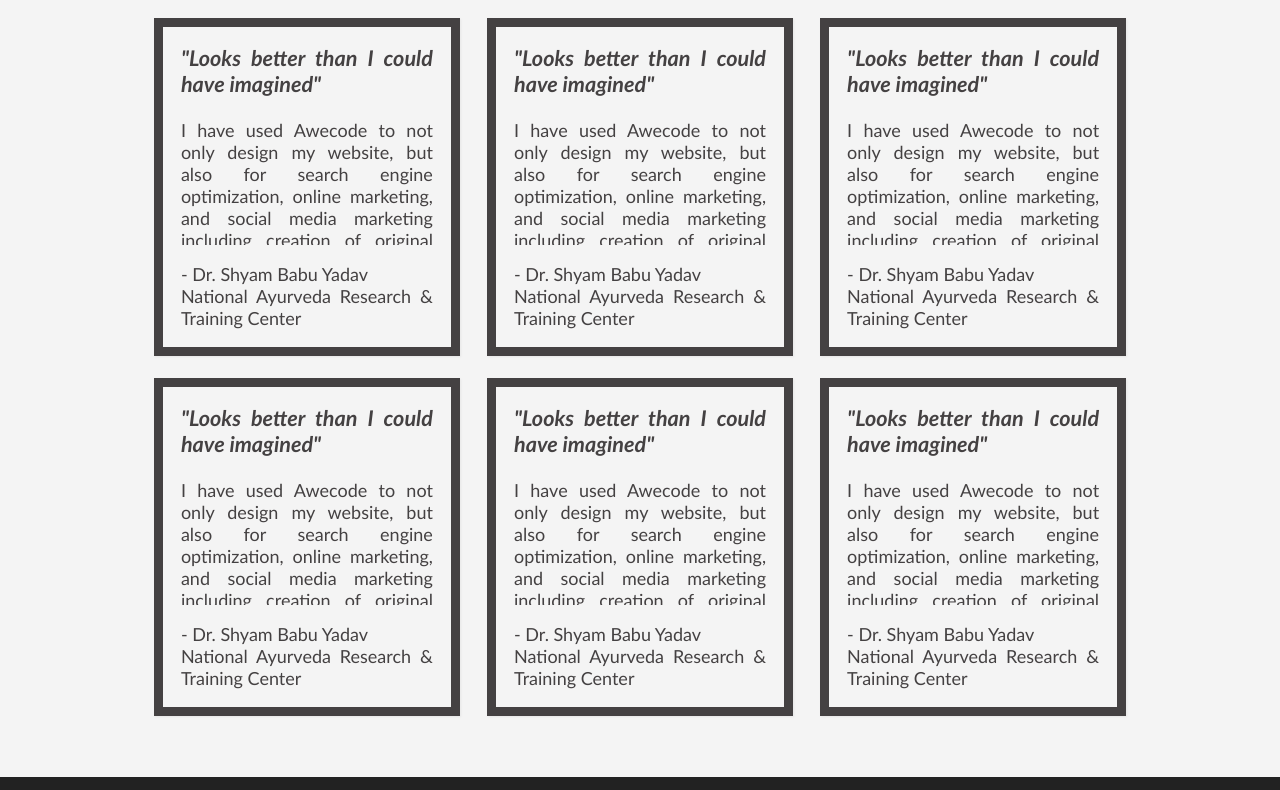
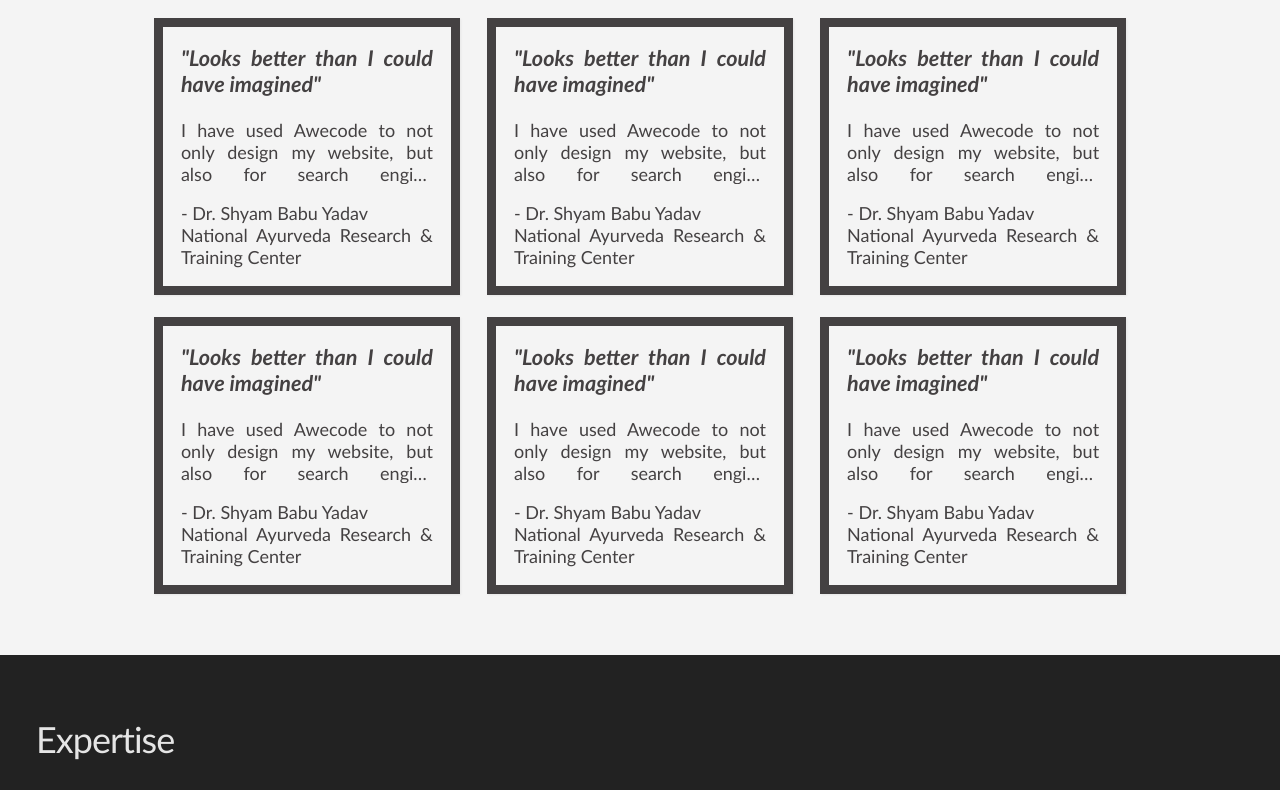
Before and after one commit to lbray/awecode.com, a plain HTML site: page index.html in a window 1280 px wide. Shown: the part 1690-2480 px from the top of the page. Drawn offline with Linux system fonts and the light colour scheme; some packages are replaced by stand-ins of ours.

Commit message:
line-clamping for testimonial boxes

```diff
--- a/css/base.css
+++ b/css/base.css
@@ -310,6 +310,7 @@ nav a:hover {
     padding: 1em;
     margin: 0.625em;
     display: inline-block;
+    cursor: pointer;
 }
 
 .box .title {
@@ -337,10 +338,35 @@ nav a:hover {
     padding-top: 1em;
 }
 
-.box .content {
-    height: 7em;
-    /*height: 5em;*/
+.line-clamp {
+    position: relative;
     overflow: hidden;
+    height: 3.6em; /* exactly three lines */
+}
+
+.line-clamp:after {
+    content: "";
+    text-align: right;
+    position: absolute;
+    bottom: 0;
+    right: 0;
+    width: 70%;
+    height: 1.2em;
+    background: linear-gradient(to right, rgba(255, 255, 255, 0), #F4F4F4 50%);
+}
+
+@supports (-webkit-line-clamp: 3) {
+    .line-clamp {
+        display: -webkit-box;
+        -webkit-line-clamp: 3;
+        -webkit-box-orient: vertical;
+        max-height: 3.6em; /* I needed this to get it to work */
+        height: auto;
+    }
+
+    .line-clamp:after {
+        display: none;
+    }
 }
 
 /*.box:hover ~ .box {*/
--- a/index.html
+++ b/index.html
@@ -169,7 +169,7 @@
 
         <div class="box">
             <div class="title">Looks better than I could have imagined</div>
-            <div class="content">I have used Awecode to not only design my website, but also for search engine
+            <div class="content line-clamp">I have used Awecode to not only design my website, but also for search engine
                 optimization,
                 online marketing, and social media marketing including creation of original content. I have been
                 extraordinarily happy with the excellent work product, high level of service, and reasonable prices. Our
@@ -186,7 +186,7 @@
 
         <div class="box">
             <div class="title">Looks better than I could have imagined</div>
-            <div class="content">I have used Awecode to not only design my website, but also for search engine
+            <div class="content line-clamp">I have used Awecode to not only design my website, but also for search engine
                 optimization,
                 online marketing, and social media marketing including creation of original content. I have been
                 extraordinarily happy with the excellent work product, high level of service, and reasonable prices. Our
@@ -203,7 +203,7 @@
 
         <div class="box">
             <div class="title">Looks better than I could have imagined</div>
-            <div class="content">
+            <div class="content line-clamp">
                 I have used Awecode to not only design my website, but also for search engine optimization,
                 online marketing, and social media marketing including creation of original content. I have been
                 extraordinarily happy with the excellent work product, high level of service, and reasonable prices. Our
@@ -220,7 +220,7 @@
 
         <div class="box">
             <div class="title">Looks better than I could have imagined</div>
-            <div class="content">
+            <div class="content line-clamp">
                 I have used Awecode to not only design my website, but also for search engine optimization,
                 online marketing, and social media marketing including creation of original content. I have been
                 extraordinarily happy with the excellent work product, high level of service, and reasonable prices. Our
@@ -237,7 +237,7 @@
 
         <div class="box">
             <div class="title">Looks better than I could have imagined</div>
-            <div class="content">
+            <div class="content line-clamp">
                 I have used Awecode to not only design my website, but also for search engine optimization,
                 online marketing, and social media marketing including creation of original content. I have been
                 extraordinarily happy with the excellent work product, high level of service, and reasonable prices. Our
@@ -254,7 +254,7 @@
 
         <div class="box">
             <div class="title">Looks better than I could have imagined</div>
-            <div class="content">
+            <div class="content line-clamp">
                 I have used Awecode to not only design my website, but also for search engine optimization,
                 online marketing, and social media marketing including creation of original content. I have been
                 extraordinarily happy with the excellent work product, high level of service, and reasonable prices. Our
```
